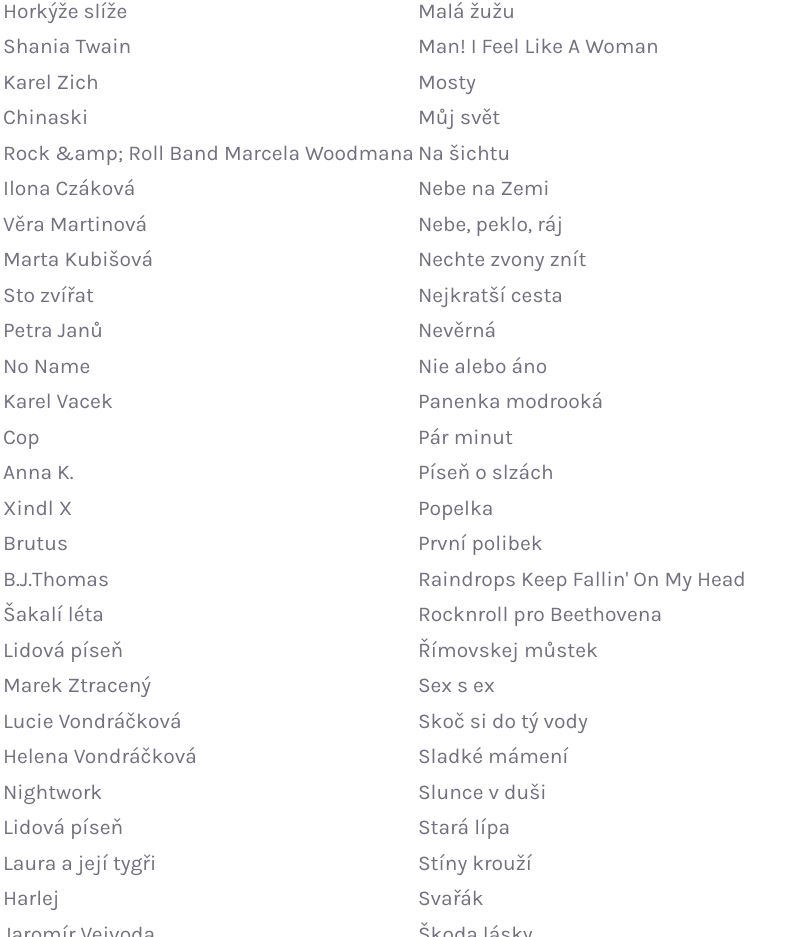
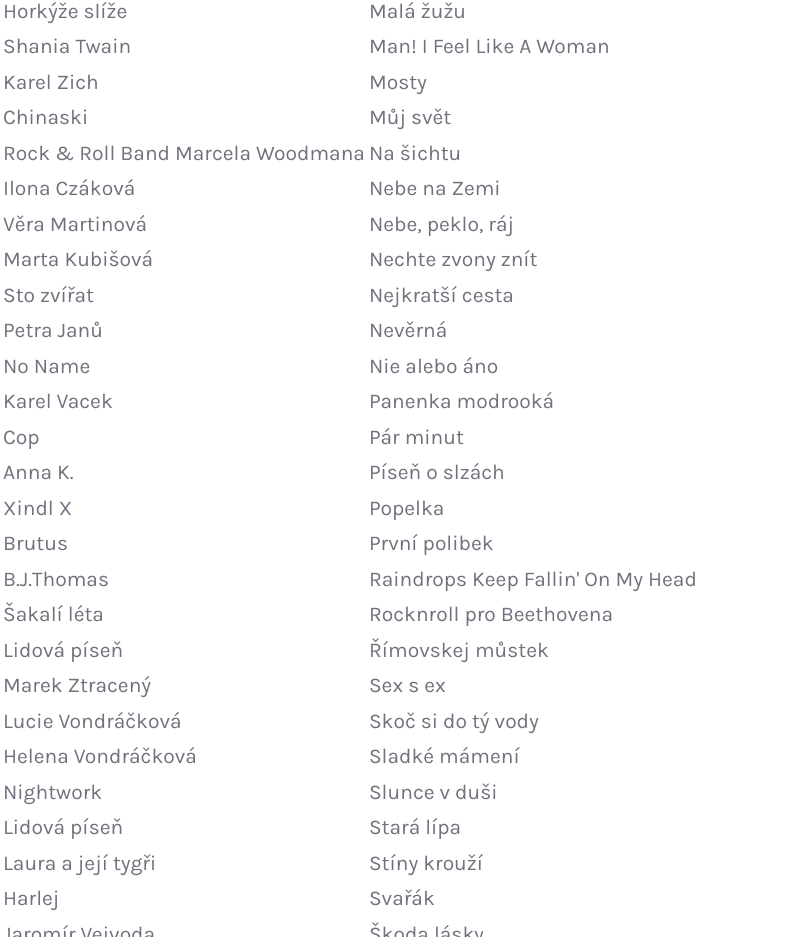
Before and after one commit to jakubenglicky/kampanusrakovnik, a plain HTML site: page repertoar/index.html in a window 1280 px wide. Shown: the part 2400-3337 px from the top of the page, without its empty margins (0-803 px from the left). Drawn offline with Linux system fonts and the light colour scheme.

Commit message:
deploy: eef0eca2af60a18b572b1952bafc41d99ddca6c7

```diff
--- a/repertoar/index.html
+++ b/repertoar/index.html
@@ -241,7 +241,7 @@
             <td>Můj svět</td>
         </tr>
         <tr>
-            <td>Rock &amp;amp; Roll Band Marcela Woodmana</td>
+            <td>Rock &amp; Roll Band Marcela Woodmana</td>
             <td>Na šichtu</td>
         </tr>
         <tr>
```
